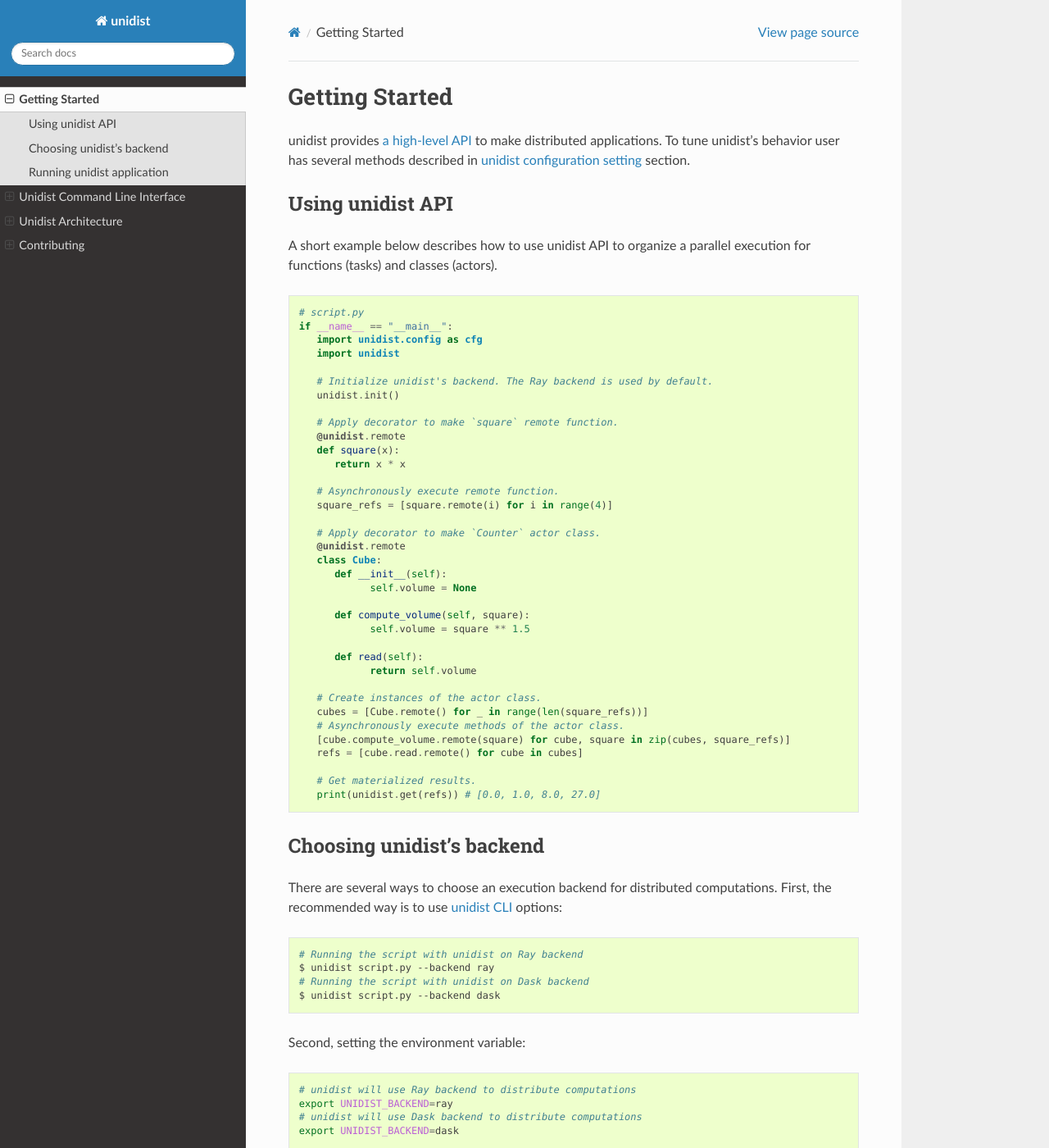
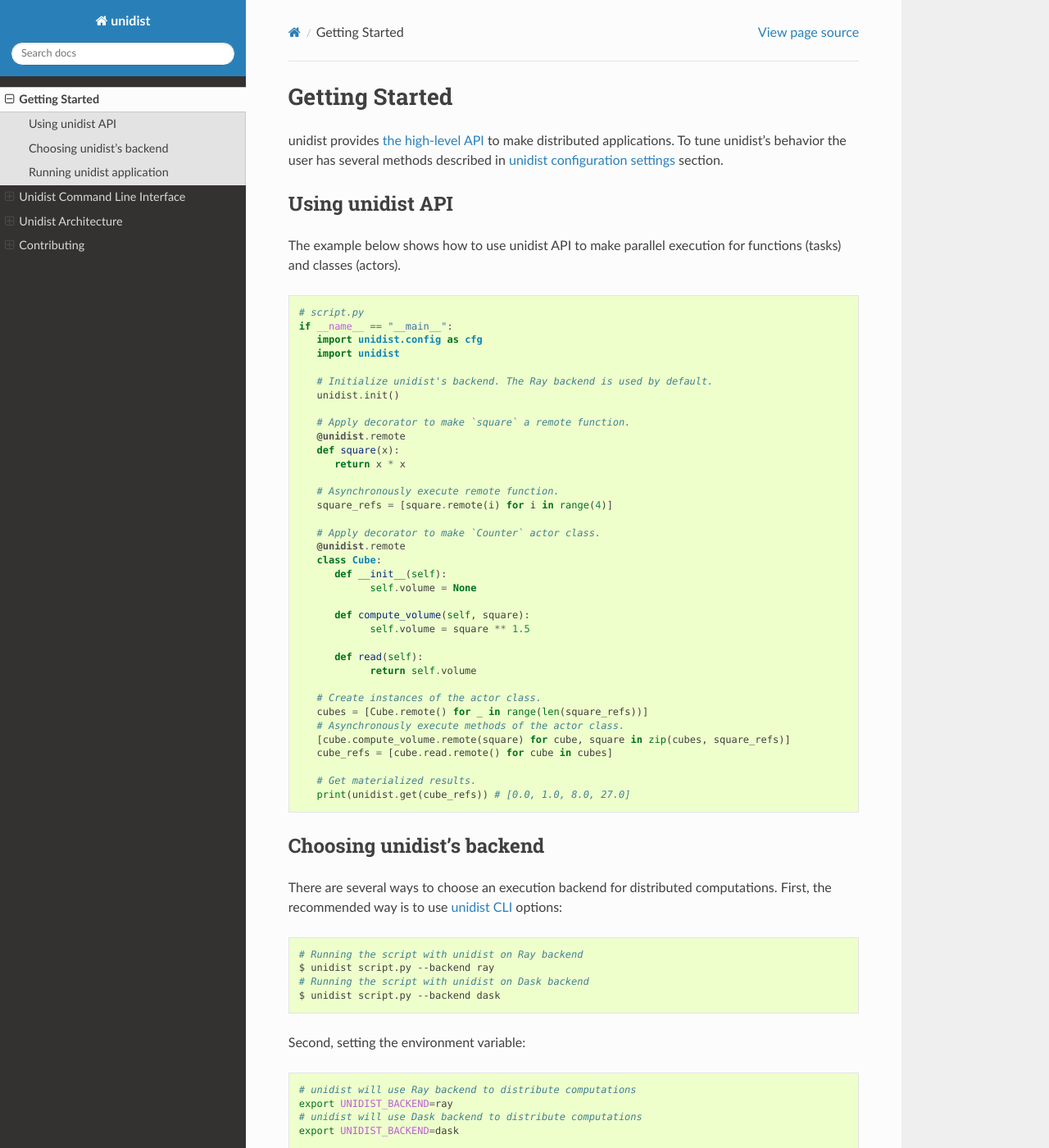
Before and after one commit to modin-project/unidist, a Sphinx documentation site: the page built from docs/getting_started.rst, in a window 1280 px wide and 1400 px high. Shown: the whole window at 82% size. Built offline with Sphinx 7.4.7 and the Read the Docs theme 2.0.0, drawn with Linux system fonts in a browser that asks for light colours; some of the changed text lies outside the part shown.

Commit message:
Apply review comments

```diff
--- a/docs/getting_started.rst
+++ b/docs/getting_started.rst
@@ -6,14 +6,14 @@
 Getting Started
 """""""""""""""
 
-unidist provides :doc:`a high-level API</flow/unidist/api>` to make distributed applications. To tune
-unidist's behavior user has several methods described in :doc:`unidist configuration setting</flow/unidist/config>`
+unidist provides :doc:`the high-level API</flow/unidist/api>` to make distributed applications. To tune
+unidist's behavior the user has several methods described in :doc:`unidist configuration settings</flow/unidist/config>`
 section.
 
 Using unidist API
 =================
 
-A short example below describes how to use unidist API to organize a parallel execution for
+The example below shows how to use unidist API to make parallel execution for
 functions (tasks) and classes (actors).
 
 .. code-block:: python
@@ -26,7 +26,7 @@
       # Initialize unidist's backend. The Ray backend is used by default.
       unidist.init()
 
-      # Apply decorator to make `square` remote function.
+      # Apply decorator to make `square` a remote function.
       @unidist.remote
       def square(x):
          return x * x
@@ -50,10 +50,10 @@
       cubes = [Cube.remote() for _ in range(len(square_refs))]
       # Asynchronously execute methods of the actor class.
       [cube.compute_volume.remote(square) for cube, square in zip(cubes, square_refs)]
-      refs = [cube.read.remote() for cube in cubes]
+      cube_refs = [cube.read.remote() for cube in cubes]
 
       # Get materialized results.
-      print(unidist.get(refs)) # [0.0, 1.0, 8.0, 27.0]
+      print(unidist.get(cube_refs)) # [0.0, 1.0, 8.0, 27.0]
 
 Choosing unidist's backend
 ===========================
@@ -89,7 +89,7 @@
 Running unidist application
 ===========================
 
-To run the script described above need to use `unidist` command line interface:
+To run the script mentioned above the unidist CLI should be used:
 
 .. code-block:: bash
 
```
Also changed, not shown: docs/index.rst (+5 -5 lines).
